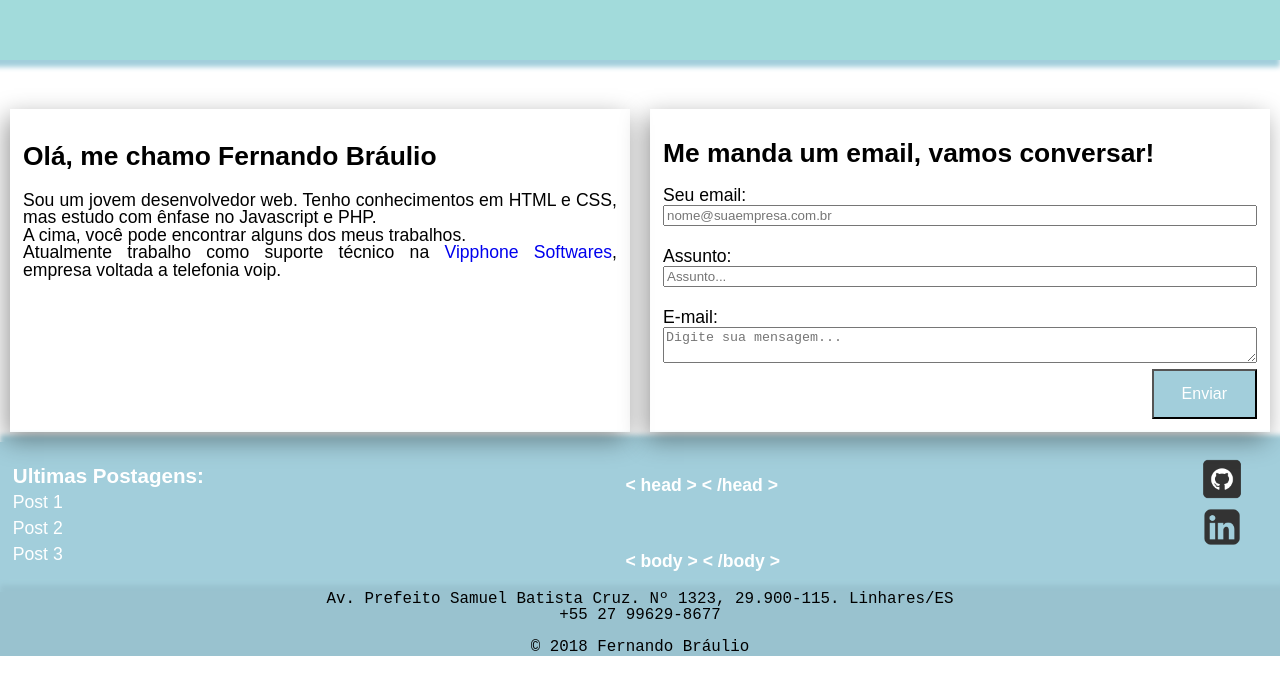
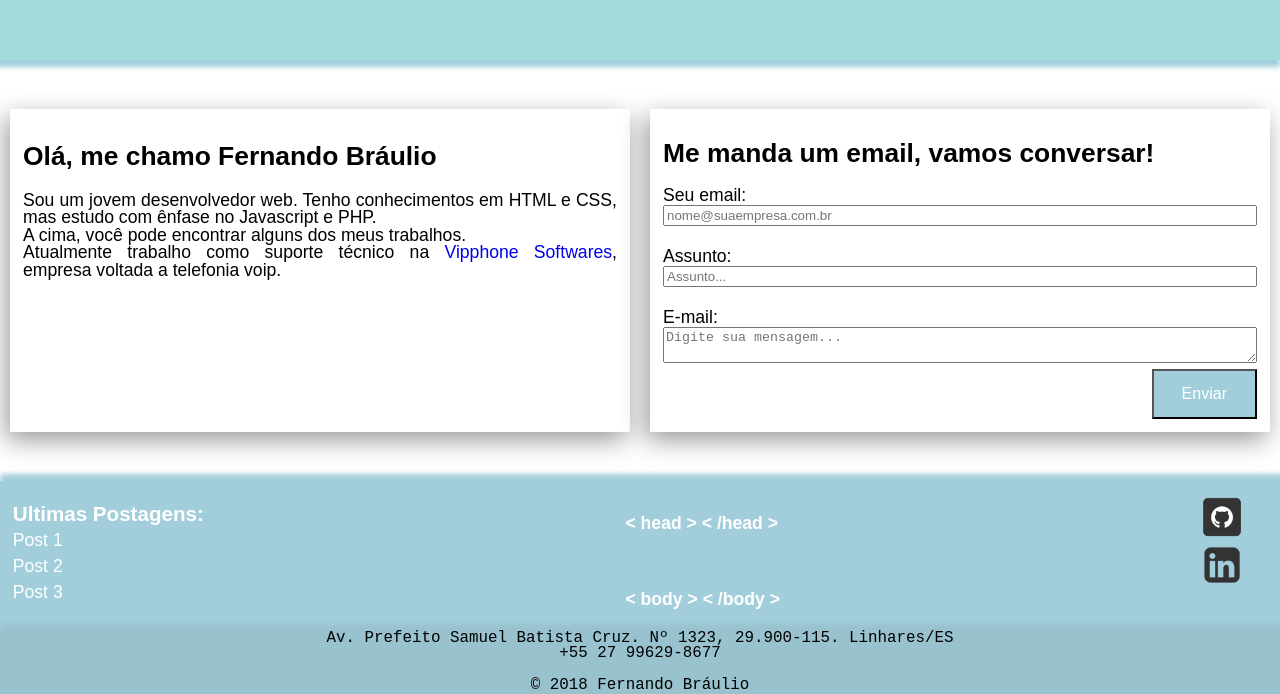
Before and after one commit to Fernando-Braulio/fernandobraulio.github.io, a plain HTML site: page index.html in a window 1280 px wide. Shown: the part 660-1354 px from the top of the page. Before the commit the page ends 1316 px from the top, so only its background shows below. Drawn offline with Linux system fonts and the light colour scheme.

Commit message:
Version 1.0.11 [margin footer]

```diff
--- a/assets/css/style.css
+++ b/assets/css/style.css
@@ -98,6 +98,7 @@ footer {
     display: flex;
     flex-direction: row;
     justify-content: space-between;
+    margin-top: 3%;
 }
 footer h4 {
     color: white;
```
